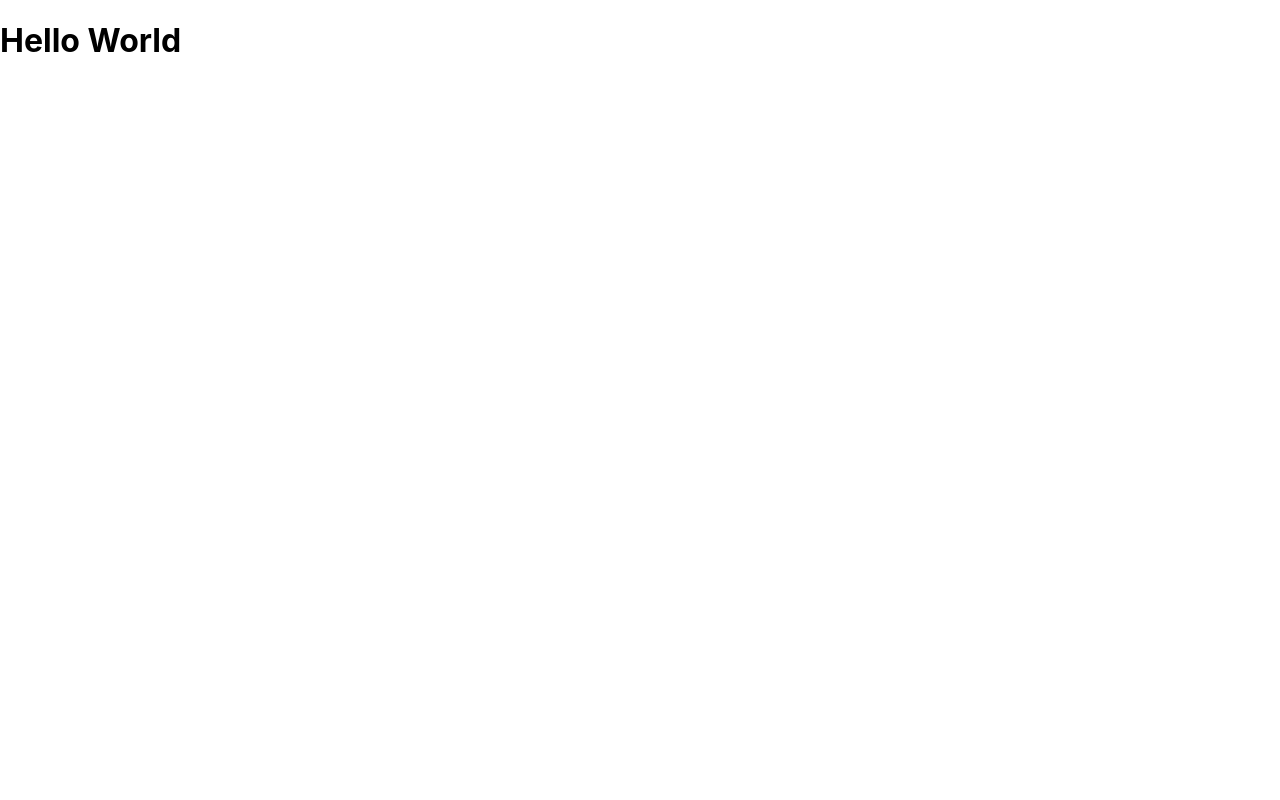
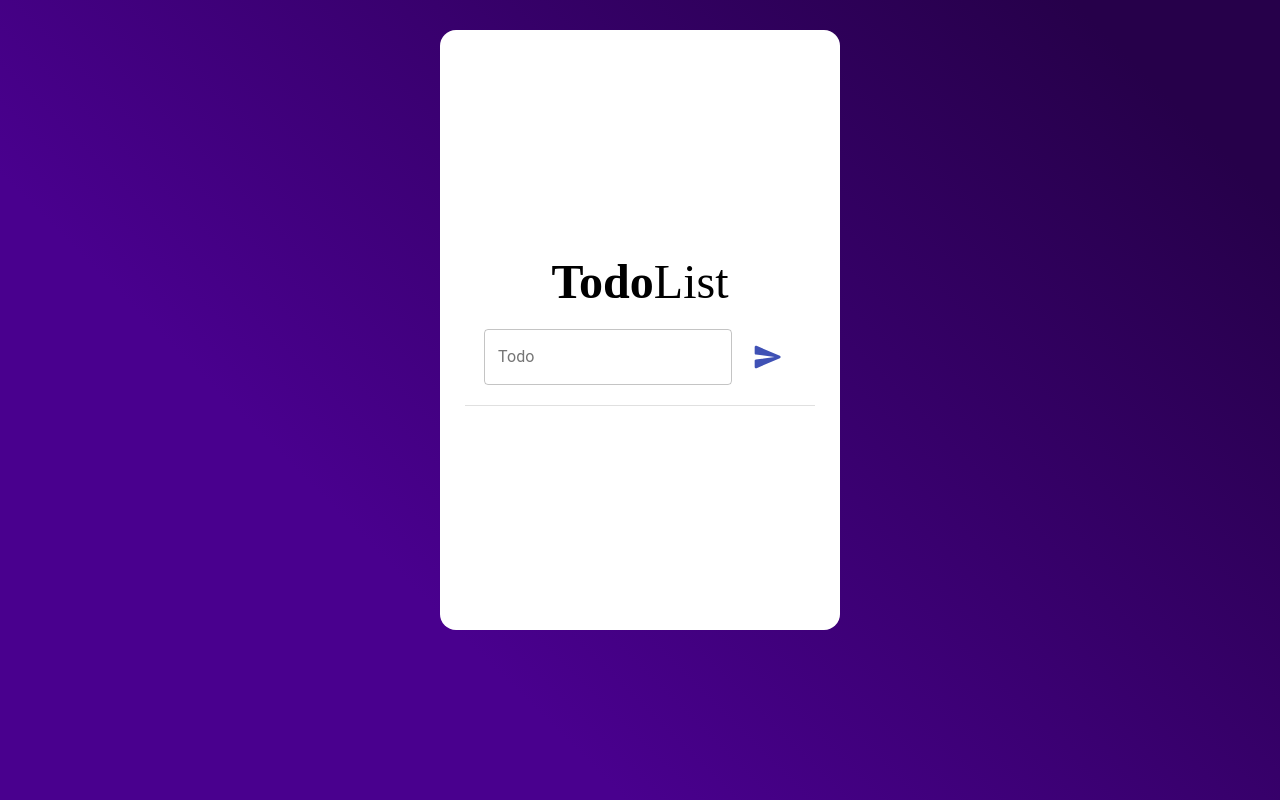
Before and after one commit to igormcsouza/full-stack-todo, a React (Create React App) app in the folder frontend/: page / in a window 1280 px wide. Built offline with nearby package versions, Linux system fonts and the light colour scheme.

Commit message:
Model layout on main panel

```diff
--- a/frontend/src/App.tsx
+++ b/frontend/src/App.tsx
@@ -1,9 +1,55 @@
 import React from "react";
+import { Divider } from "@material-ui/core";
+import { makeStyles } from "@material-ui/core/styles";
+
+import TodoInput from "./components/TodoInput";
+import MainTitle from "./components/MainTitle";
+
+const useStyles = makeStyles({
+  root: {
+    background: "linear-gradient(45deg, #49008E 30%, #26004A 90%)",
+    fontFamily: "Fira Code",
+    position: "fixed",
+    padding: 0,
+    margin: 0,
+    top: 0,
+    left: 0,
+    width: "100%",
+    height: "100%",
+    display: "flex",
+    justifyContent: "center",
+  },
+  container: {
+    display: "flex",
+    justifyContent: "center",
+    alignItems: "center",
+    flexDirection: "column",
+    margin: "30px 0px",
+    height: "600px",
+    width: "400px",
+    background: "white",
+    borderRadius: 16,
+  },
+  divider: {
+    width: 350,
+    margin: 20,
+  },
+});
 
 function App() {
+  const classes = useStyles();
+
   return (
-    <div>
-      <h1>Hello World</h1>
+    <div className={classes.root}>
+      <div className={classes.container}>
+        <MainTitle />
+        <TodoInput />
+        <Divider
+          className={classes.divider}
+          variant="middle"
+          orientation="horizontal"
+        />
+      </div>
     </div>
   );
 }
```
